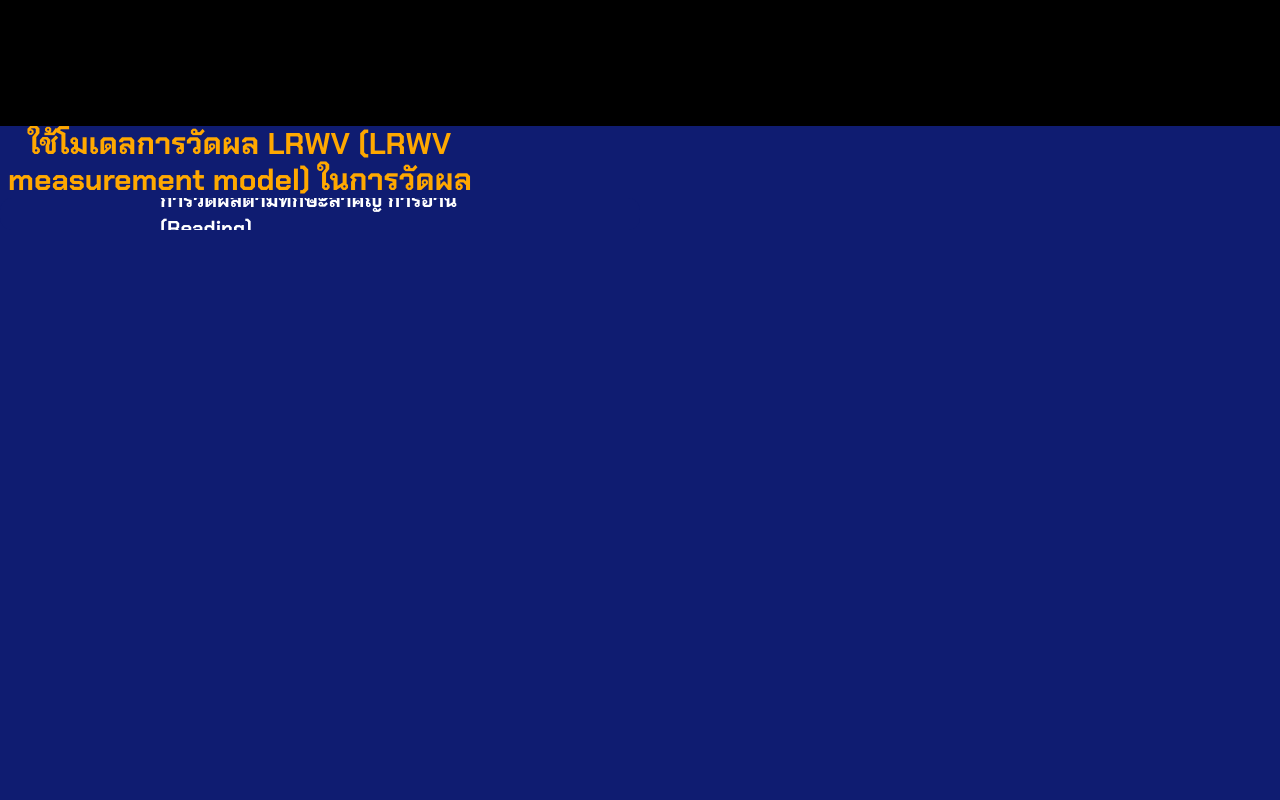
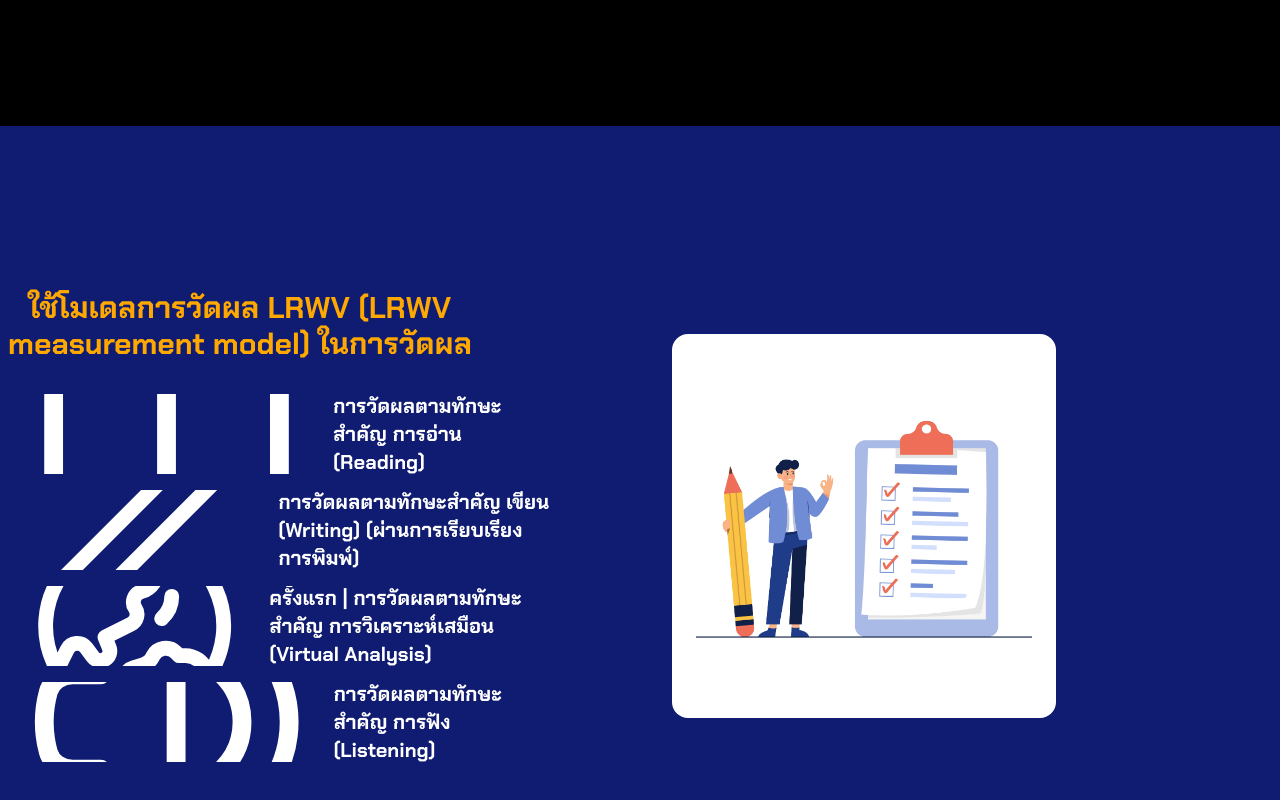
Before and after one commit to Pupppppxz/tech-educationth-frontend-v2, a Next.js app: page /en in a window 1280 px wide. Shown: the part 3074-3874 px from the top of the page. Built offline with nearby package versions, Linux system fonts and the light colour scheme.

Commit message:
:hammer: add home.lrwn section

```diff
--- a/src/app/[locale]/globals.css
+++ b/src/app/[locale]/globals.css
@@ -18,8 +18,9 @@
 }
 
 @layer components {
-    .home-screen-section {
+    .box-screen-section {
         width: 100dvw;
         height: 100dvh;
+        overflow: hidden;
     }
 }
--- a/src/components/cards/flat.tsx
+++ b/src/components/cards/flat.tsx
@@ -1,15 +1,5 @@
-import { JSX } from "react";
-import { IHoverIcon } from "@/models/icon";
+import { IFlatCardProps } from "@/models/card";
 import { cn } from "@/utilities";
-
-interface Props {
-    description: string;
-    cardClassName: string;
-    textClassName: string;
-    iconClassName?: string;
-    theme: "blue" | "amber";
-    icon?: ({ className }: IHoverIcon) => JSX.Element | undefined;
-}
 
 function FlatCard({
     description,
@@ -18,7 +8,7 @@ function FlatCard({
     theme,
     icon: Icon = undefined,
     iconClassName = undefined,
-}: Props) {
+}: IFlatCardProps) {
     return (
         <div
             className={cn(
@@ -30,7 +20,7 @@ function FlatCard({
         >
             <p
                 className={cn(
-                    "absolute z-20 top-1/2 left-1/2 -translate-x-1/2 -translate-y-1/2",
+                    "flex gap-x-4 items-center absolute z-20 top-1/2 left-1/2 -translate-x-1/2 -translate-y-1/2",
                     theme === "amber" && "group-hover:text-white",
                     theme === "blue" && "group-hover:text-main-dark-blue",
                     textClassName
--- a/src/components/page/home/innovation.tsx
+++ b/src/components/page/home/innovation.tsx
@@ -7,7 +7,7 @@ function Innovation() {
     const t = useTranslations("HOME.INNOVATION");
 
     return (
-        <div className="overflow-hidden w-[100dvw] h-[100dvh] flex items-center">
+        <div className="box-screen-section flex items-center">
             <div
                 className={`container mx-auto w-full h-fit flex flex-col gap-y-8 justify-center
                 items-center p-16 bg-main-dark-blue rounded-3xl`}
--- a/src/components/page/home/landing.tsx
+++ b/src/components/page/home/landing.tsx
@@ -8,7 +8,7 @@ function Landing() {
     const t = useTranslations("HOME.LANDING");
 
     return (
-        <div className="w-[100dvw] h-[100dvh] overflow-hidden relative flex flex-col bg-main-dark-blue">
+        <div className="box-screen-section relative flex flex-col bg-main-dark-blue">
             <div className="container z-40 mx-auto flex-1 h-full grid grid-cols-[1fr_1.4fr]">
                 <div className="flex flex-col justify-center gap-y-6 h-full">
                     <h3 className="text-main-amber text-2xl">
--- a/src/components/page/home/lrwv.tsx
+++ b/src/components/page/home/lrwv.tsx
@@ -2,25 +2,39 @@
 
 import { useTranslations } from "next-intl";
 import { FlatCard } from "@/components/cards";
+import { LRWVList } from "@/constants/home";
+import { IFlatCardProps } from "@/models/card";
+import { HomeInnovationImage } from "@/components/images/home";
 
 function LRWV() {
     const t = useTranslations("HOME.LRWV");
 
     return (
-        <div className="overflow-hidden w-[100dvw] h-[100dvh] bg-main-dark-blue">
-            <div className="container mx-auto grid grid-cols-2">
-                <div>
-                    <h1 className="w-9/12 text-3xl font-bold text-center text-main-amber">
+        <div className="box-screen-section bg-main-dark-blue">
+            <div className="container mx-auto grid grid-cols-2 h-full">
+                <div className="flex flex-col justify-center h-full gap-y-4">
+                    <h1 className="w-9/12 mb-4 text-3xl font-bold text-center text-main-amber">
                         {t("topic")}
                     </h1>
-                    <FlatCard
-                        description={t("reading")}
-                        cardClassName=""
-                        textClassName=""
-                        theme="blue"
+                    {LRWVList?.map((item: IFlatCardProps) => (
+                        <FlatCard
+                            key={`lrwn-item-${item.description}`}
+                            description={t(item.description)}
+                            cardClassName={item.cardClassName}
+                            textClassName={item.textClassName}
+                            theme={item.theme}
+                            icon={item.icon}
+                            iconClassName={item.iconClassName}
+                        />
+                    ))}
+                </div>
+                <div className="flex flex-col justify-center h-full p-8">
+                    <HomeInnovationImage
+                        width={1000}
+                        height={1000}
+                        className="object-contain p-6 w-8/12 bg-white rounded-2xl aspect-square"
                     />
                 </div>
-                <div />
             </div>
         </div>
     );
--- a/src/components/page/home/product.tsx
+++ b/src/components/page/home/product.tsx
@@ -10,7 +10,7 @@ function Product() {
     const t = useTranslations("HOME.PRODUCTS");
 
     return (
-        <div className="relative overflow-hidden w-[100dvw] h-[100dvh]">
+        <div className="relative box-screen-section">
             <div className="z-20 container w-full h-full mx-auto flex flex-col items-center justify-center gap-y-4">
                 <h1 className="text-4xl font-bold text-main-dark-blue">
                     {t("topic")}
--- a/src/components/page/home/report.tsx
+++ b/src/components/page/home/report.tsx
@@ -9,7 +9,7 @@ function Report() {
     const t = useTranslations("HOME.REPORT");
 
     return (
-        <div className="overflow-hidden w-[100dvw] h-[100dvh] flex items-center">
+        <div className="box-screen-section flex items-center">
             <div className="container mx-auto w-full h-full grid grid-cols-2">
                 <div className="flex justify-end w-10/12">
                     <HomeReportImage
@@ -25,13 +25,13 @@ function Report() {
                     </div>
                     <FlatCard
                         description={t("critical")}
-                        cardClassName="w-10/12 rounded-3xl h-36"
+                        cardClassName="w-10/12 rounded-3xl h-36 cursor-pointer"
                         textClassName="text-center"
                         theme="blue"
                     />
                     <FlatCard
                         description={t("innovation")}
-                        cardClassName="w-10/12 rounded-3xl h-36"
+                        cardClassName="w-10/12 rounded-3xl h-36 cursor-pointer"
                         textClassName="text-center"
                         theme="amber"
                     />
--- a/src/constants/home.ts
+++ b/src/constants/home.ts
@@ -1,4 +1,5 @@
-import { IProduct } from "@/models/card";
+import { BookIcon, GlobalIcon, PenIcon, SpeakerIcon } from "@/components/icons";
+import { IFlatCardProps, IProduct } from "@/models/card";
 
 const productList: IProduct[] = [
     {
@@ -27,4 +28,43 @@ const productList: IProduct[] = [
     },
 ];
 
-export { productList };
+const cardClassName = "h-20 rounded-full w-11/12";
+const textClassName = "text-xl left-6 w-11/12 translate-x-0";
+const iconClassName = "w-10 h-10";
+
+const LRWVList: IFlatCardProps[] = [
+    {
+        description: "reading",
+        cardClassName,
+        textClassName,
+        iconClassName,
+        icon: BookIcon,
+        theme: "blue",
+    },
+    {
+        description: "writing",
+        cardClassName,
+        textClassName,
+        iconClassName,
+        icon: PenIcon,
+        theme: "blue",
+    },
+    {
+        description: "analysis",
+        cardClassName,
+        textClassName,
+        iconClassName,
+        icon: GlobalIcon,
+        theme: "blue",
+    },
+    {
+        description: "listen",
+        cardClassName,
+        textClassName,
+        iconClassName,
+        icon: SpeakerIcon,
+        theme: "blue",
+    },
+];
+
+export { productList, LRWVList };
```
Also changed, not shown: src/models/card.ts (+12 -0 lines).
